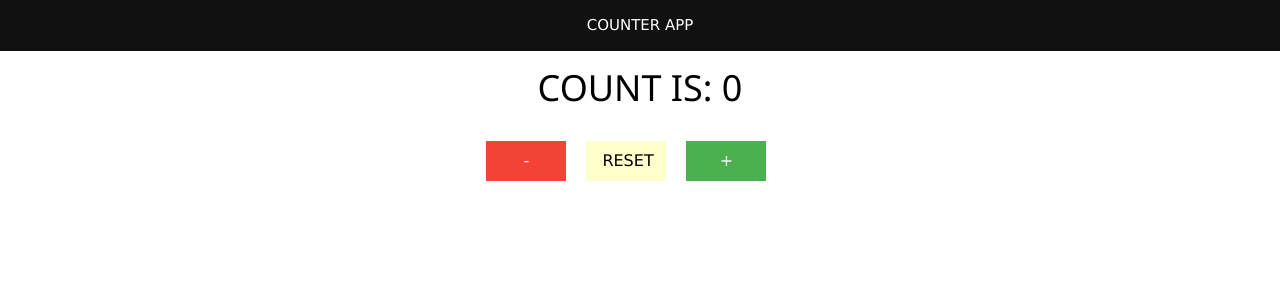
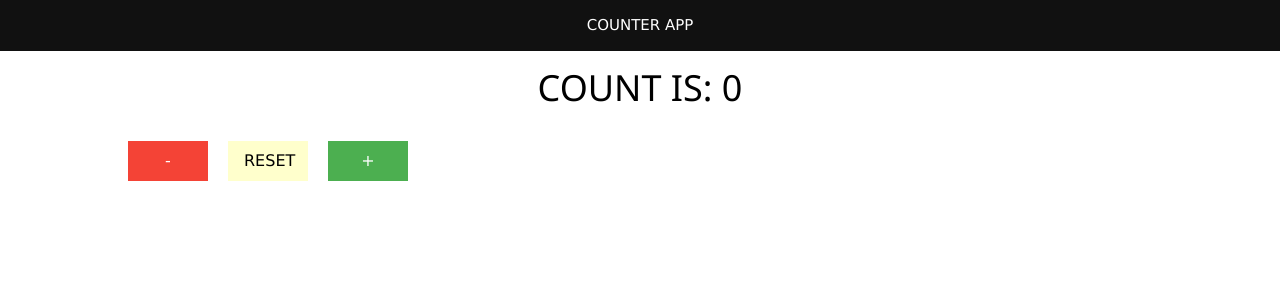
Before and after one commit to Vishall07/counter_app, a React (Create React App) app: page / in a window 1280 px wide. Shown: the top 300 px of the page. Built offline with nearby package versions, Linux system fonts and the light colour scheme.

Commit message:
css changes

```diff
--- a/src/App.css
+++ b/src/App.css
@@ -1,4 +1,6 @@
-
+.header{
+  width: 100%;
+}
 .App {
   text-align: center;
 }
@@ -73,7 +75,7 @@ button{
   display: flex;
   align-items: center;
   margin:auto;
-  padding-left: 38%;
+  padding-left: 10%;
 
 }
 
```
